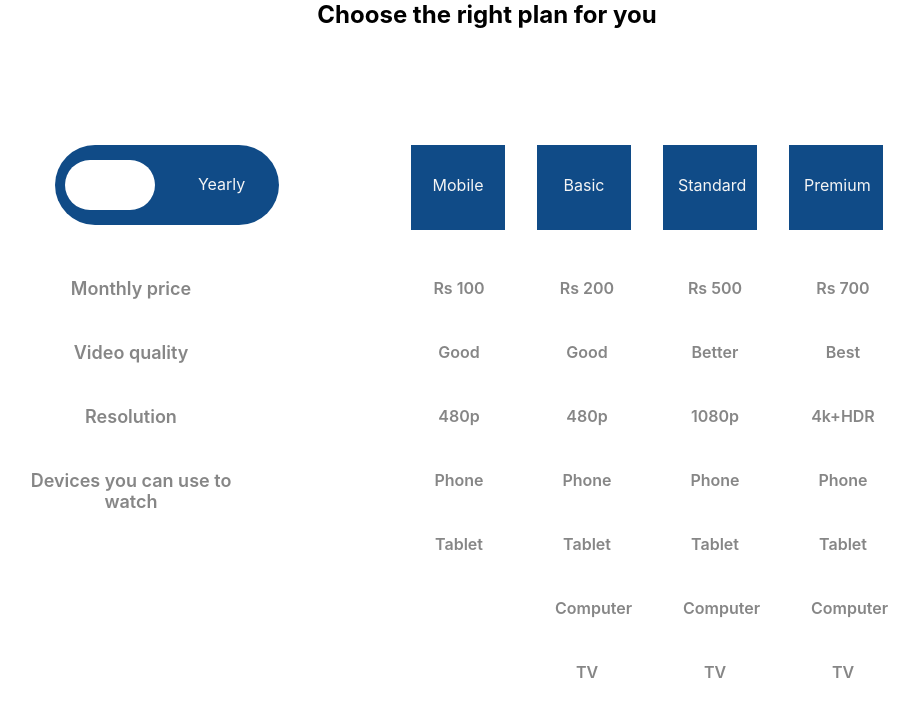
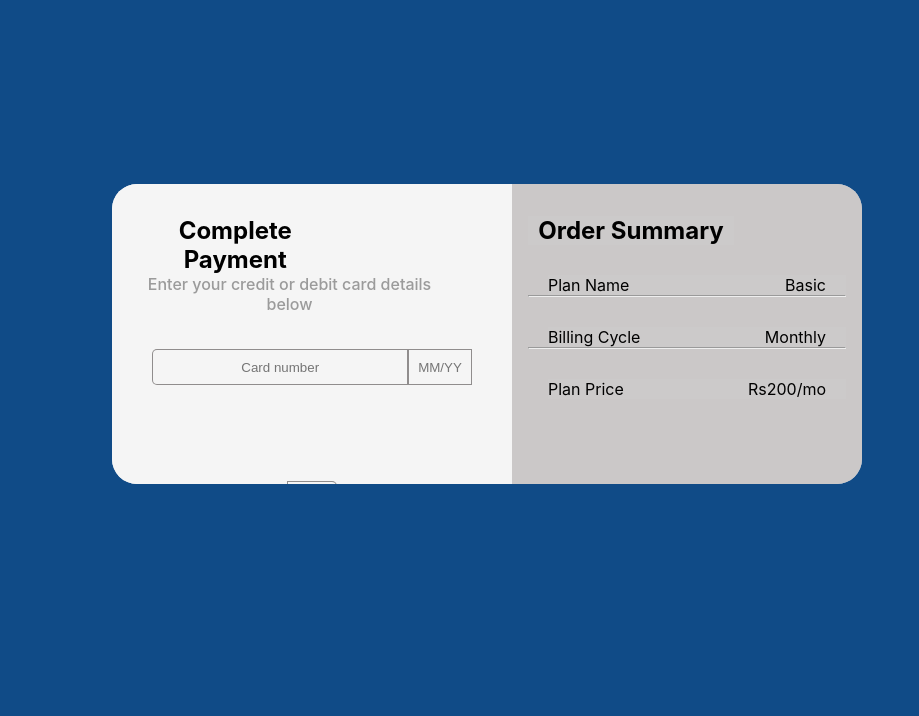
Before and after one commit to ashish280601/.gitit, a React (Create React App) app: page /home in a window 1280 px wide. Shown: the top 716 px of the page, without its empty margins (153-1072 px from the left). Built offline with nearby package versions, Linux system fonts and the light colour scheme.

Commit message:
added payment static UI and styling

```diff
--- a/package.json
+++ b/package.json
@@ -20,6 +20,7 @@
     "react-dom": "^18.2.0",
     "react-router-dom": "^6.15.0",
     "react-scripts": "5.0.1",
+    "react-stripe-checkout": "^2.6.3",
     "web-vitals": "^2.1.4"
   },
   "scripts": {
--- a/public/index.html
+++ b/public/index.html
@@ -24,7 +24,7 @@
       work correctly both with client-side routing and a non-root public URL.
       Learn how to configure a non-root public URL by running `npm run build`.
     -->
-    <title>React App</title>
+    <title>Subscription Strip App</title>
   </head>
   <body>
     <noscript>You need to enable JavaScript to run this app.</noscript>
--- a/src/components/Home.js
+++ b/src/components/Home.js
@@ -1,7 +1,8 @@
 import React, { useState } from "react";
 import Monthly from "./pages/monthly";
 import Yearly from "./pages/yearly";
-import "./styles/home.css";
+import Payment from "./pages/Payment";
+// import "./styles/home.css";
 
 export default function Home() {
   const [plans] = useState([
@@ -118,17 +119,18 @@ export default function Home() {
 
   return (
     <div className="homepage">
-      <h2>Choose the right plan for you</h2>
+      {/* <h2>Choose the right plan for you</h2>
       <input id="switch" type="checkbox" onClick={setToggle} />
       <label for="switch">
         <span className="toggle-option">Monthly</span>
         <span className="toggle-option">Yearly</span>
-      </label>
-      {toggle ? (
+      </label> */}
+      {/* {toggle ? (
         <Yearly plans={plans} years={years} />
       ) : (
         <Monthly plans={plans} months={months} />
-      )}
+      )} */}
+      <Payment />
     </div>
   );
 }
--- a/src/components/pages/Payment.js
+++ b/src/components/pages/Payment.js
@@ -0,0 +1,49 @@
+import "./payment.css";
+
+export default function Payment() {
+  return (
+    <>
+      <div className="payment-container">
+        <form id="left-side">
+          <h2 style={{margin:"1rem 9.6rem 0 0", backgroundColor:"whitesmoke"}}>Complete Payment</h2>
+          <p style={{ color: "rgba(49, 48, 48, 0.459)" , marginRight:"45px", backgroundColor:"whitesmoke", fontWeight:"500",paddingBottom:"1.2rem" }}>
+            Enter your credit or debit card details below
+          </p>
+          <input
+            type="number"
+            placeholder="Card number"
+            required
+            id="card-num"
+          />
+          <input
+            type="number"
+            placeholder="MM/YY"
+            required
+            id="card-month"
+          />
+          <input
+            type="number"
+            placeholder="CVC"
+            required
+            id="cvc"
+          />
+          <button>Confirm Payment</button>
+        </form>
+        <div id="right-side">
+          <h2 style={{marginTop:"1rem",marginRight:"7rem",backgroundColor:"rgb(204,202,202)"}}>Order Summary</h2>
+          <span>
+            Plan Name<p>Basic</p>
+          </span>
+          <hr />
+          <span>
+            Billing Cycle<p>Monthly</p>
+          </span>
+          <hr />
+          <span>
+            Plan Price<p>Rs200/mo</p>
+          </span>
+        </div>
+      </div>
+    </>
+  );
+}
--- /dev/null
+++ b/src/components/pages/payment.css
@@ -0,0 +1,100 @@
+* {
+  margin: auto;
+  background-color: rgb(16, 75, 135);
+}
+
+.payment-container {
+  width: 750px;
+  height: 300px;
+  margin-top: 11.5rem;
+  border-radius: 25px;
+  display: flex;
+  overflow: hidden;
+  background-color: whitesmoke;
+}
+
+/* styling the left part of an payment  */
+
+#left-side {
+  width: 50%;
+  height: 100%;
+  margin-right: 12rem;
+  float: left;
+  padding: 1rem;
+  background-color: whitesmoke;
+}
+
+#card-num {
+  width: 250px;
+  margin-bottom: 5rem;
+  border-top-left-radius: 5px;
+  border-bottom-left-radius: 5px;
+}
+
+#card-month {
+  width: 3.6rem;
+  border-left: 0;
+  border-bottom-right-radius: 0;
+}
+
+#cvc {
+  width: 2.7rem;
+  border-top-right-radius: 5px;
+  border-bottom-right-radius: 5px;
+}
+
+#card-num,
+#card-month,
+#cvc {
+  height: 2rem;
+  margin-top: 1rem;
+  background-color: whitesmoke;
+  border: 1px solid rgba(118, 114, 114, 0.792);
+  outline: none;
+  border-collapse: collapse;
+}
+
+button {
+  width: 10rem;
+  height: 2.5rem;
+  font-size: 16px;
+  margin-right: 13rem;
+  border: none;
+  border-radius: 5px;
+  color: whitesmoke;
+}
+
+/* removed arrow from input number  */
+input::-webkit-outer-spin-button,
+input::-webkit-inner-spin-button {
+  -webkit-appearance: none;
+}
+
+/* styling the right part of an payment  */
+
+#right-side{
+  width: 50%;
+  height: 100%;
+  margin-left: -12rem;
+  float: right;
+  padding: 1rem;
+  background-color: rgba(189, 186, 186, 0.744);
+}
+
+span, p{
+    background-color: rgb(204,202,202);
+}
+
+hr{
+   background-color: rgba(189, 186, 186, 0.744);
+}
+
+span{
+    display:  flex;
+    margin-top: 30px ;
+    margin-left: 20px;
+}
+
+p{
+    margin-right: 20px;
+}
```
Also changed, not shown: 1 other file (tests, documents, lock files or other folders).
